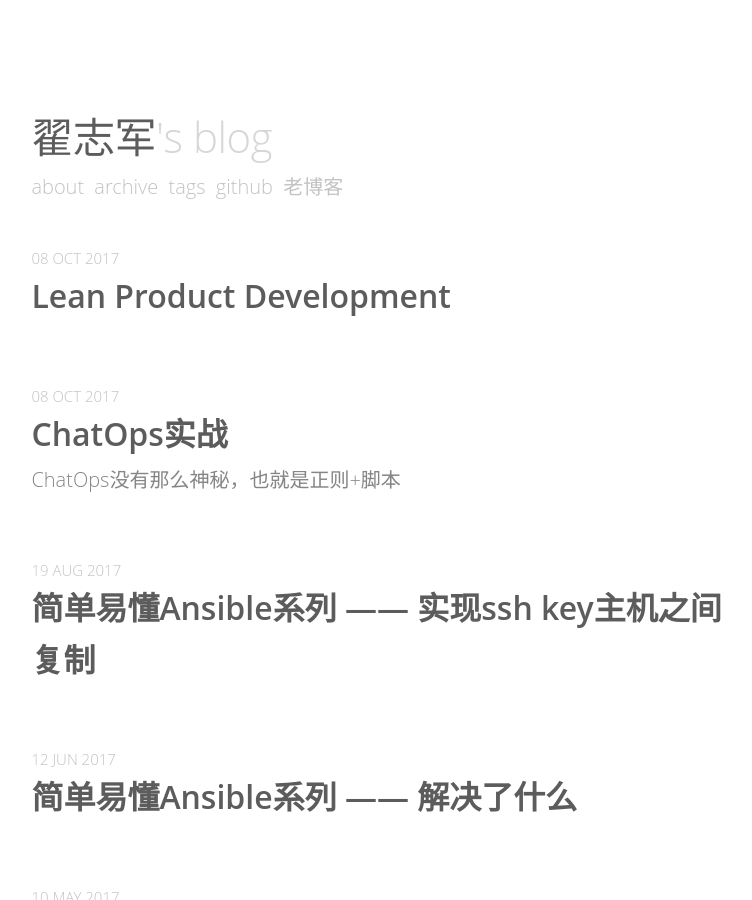
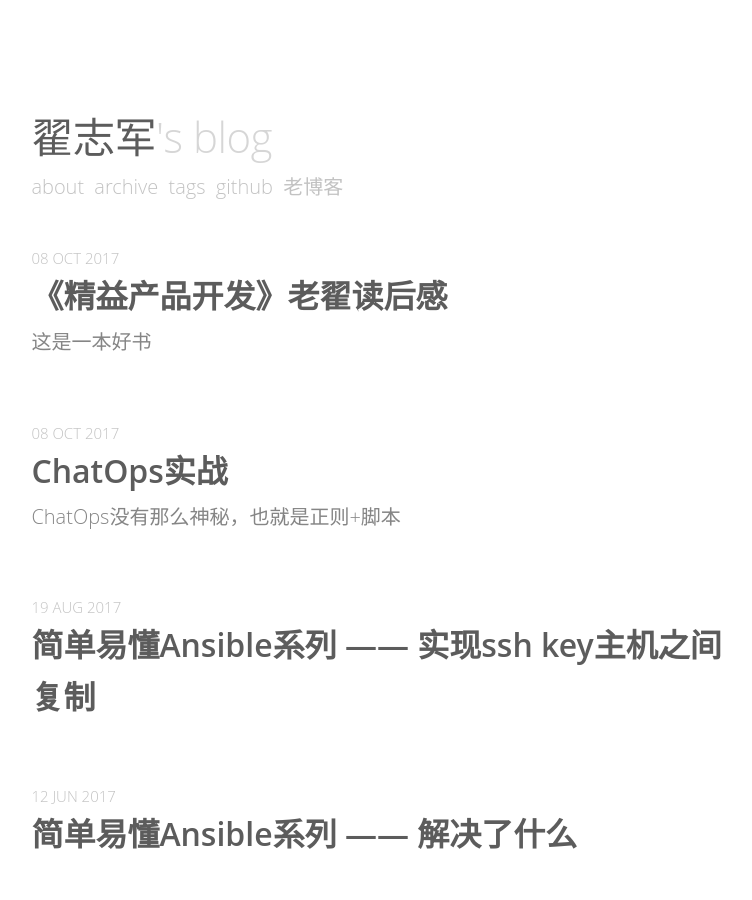
Before and after one commit to stayfoolish666/zacker330.github.io, a Jekyll site: the page built from index.html, in a window 1280 px wide and 900 px high. Shown: the whole window, without its empty margins (263-1015 px from the left). Built offline with Jekyll 4.4.1, drawn with Linux system fonts in a browser that asks for light colours; the list of posts is cut into pages by our own code; comment, search, counter and statistics services are not loaded.

Commit message:
small modification

```diff
--- a/_posts/2017-10-8-lean-product-development.md
+++ b/_posts/2017-10-8-lean-product-development.md
@@ -1,3 +1,13 @@
+---
+layout: post
+title: "《精益产品开发》老翟读后感"
+description: "这是一本好书"
+date: 2017-10-8
+tags: [Lean]
+comments: true
+share: true
+---
+
 ![image.png]({{ site.baseurl }}/assets/images/292372-f1c25e67f36fe86b.png)
 
 
```
